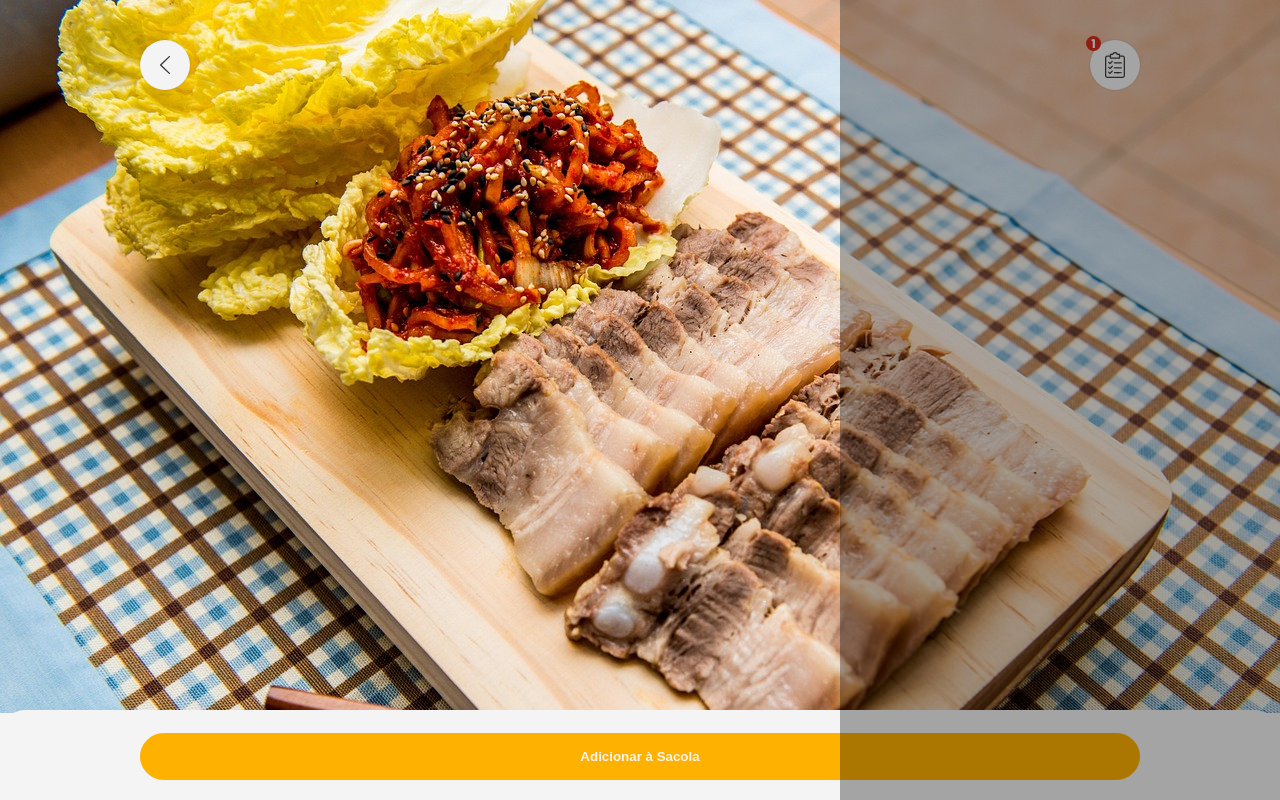
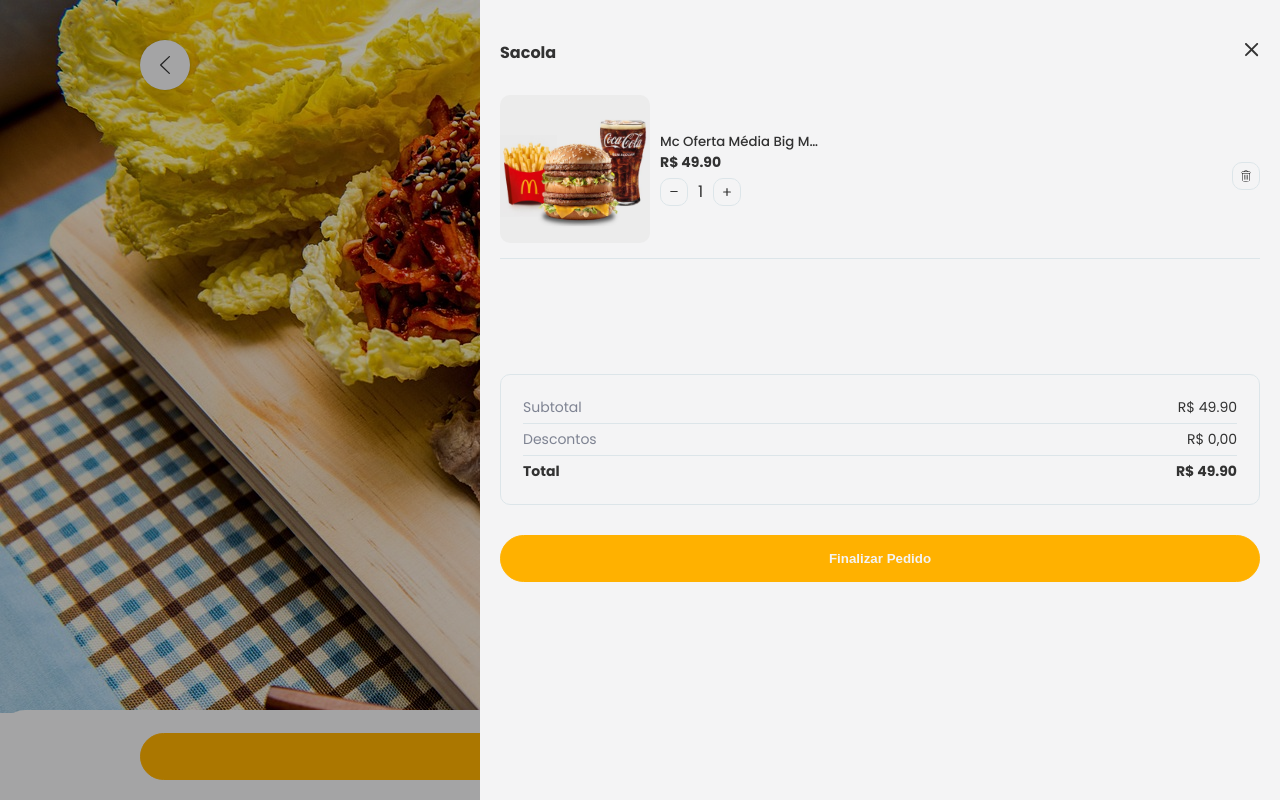
Before and after one commit to johnnyvasconcelos/grab-eats, a Next.js app: page /produto in a window 1280 px wide. Both pictures are taken after a click on the button "Adicionar à Sacola". Shown: the top 800 px of the page. Built offline with nearby package versions, Linux system fonts and the light colour scheme.

Commit message:
ajustes front-end

```diff
--- a/components/Bag.js
+++ b/components/Bag.js
@@ -1,25 +1,35 @@
 import BagItem from "./BagItem";
-const Bag = () => {
+const Bag = ({ openBag, setOpenBag, bagItems, setBagItems }) => {
+  const handleRemoveItem = (id) => {
+    setBagItems((prevItems) => prevItems.filter((item) => item.id !== id));
+  };
+  const totalPrice = bagItems.reduce((acc, item) => acc + item.price, 0);
+
   return (
-    <>
-      <aside className="bag">
+    <aside className={openBag ? `bag active` : `bag`}>
       <div className="container__bag">
         <div className="bag__title flex">
           <h4>Sacola</h4>
-            <span className="close-icon">
+          <span className="close-icon" onClick={() => setOpenBag(false)}>
             <img src="/images/close.svg" alt="close icon svg" />
           </span>
         </div>
         <div className="bag__items">
-            <BagItem />
-            <BagItem />
+          {bagItems.map((item) => (
+            <BagItem
+              key={item.id}
+              id={item.id}
+              price={item.price}
+              onRemove={handleRemoveItem}
+            />
+          ))}
         </div>
         <div className="bag__footer">
           <table className="bag__info">
             <tbody>
               <tr className="flex">
                 <td>Subtotal</td>
-                  <td class="total">R$ 39,90</td>
+                <td className="total">R$ {totalPrice.toFixed(2)}</td>
               </tr>
               <tr className="flex">
                 <td>Descontos</td>
@@ -30,17 +40,15 @@ const Bag = () => {
                   <strong>Total</strong>
                 </td>
                 <td>
-                    <strong>R$ 39,90</strong>
+                  <strong>R$ {totalPrice.toFixed(2)}</strong>
                 </td>
               </tr>
             </tbody>
           </table>
-            <button class="btn order-btn">Finalizar Pedido</button>
+          <button className="btn order-btn">Finalizar Pedido</button>
         </div>
       </div>
     </aside>
-    </>
   );
 };
-
 export default Bag;
--- a/components/BagItem.js
+++ b/components/BagItem.js
@@ -1,12 +1,11 @@
-const BagItem = () => {
+const BagItem = ({ id, price, onRemove }) => {
   return (
-    <>
-      <article class="bag__item flex">
+    <article className="bag__item flex">
       <img src="/images/produto-alt.jpg" alt="produto item-sacola" />
-        <div class="bag__item--info">
+      <div className="bag__item--info">
         <h5>Mc Oferta Média Big Mac Duas Porções com Cheddar</h5>
-          <strong className="bag__price">R$ 39,90</strong>
-          <span className="remove flex">
+        <strong className="bag__price">R$ {price.toFixed(2)}</strong>
+        <span className="remove flex" onClick={() => onRemove(id)}>
           <img src="/images/trash.svg" alt="remove icon svg" />
         </span>
         <div className="selector flex">
@@ -20,7 +19,6 @@ const BagItem = () => {
         </div>
       </div>
     </article>
-    </>
   );
 };
 export default BagItem;
--- a/components/Product.js
+++ b/components/Product.js
@@ -7,8 +7,8 @@ const Product = () => {
           <div className="product__text">
             <h3 className="product__title">Macarrão Sertanejo</h3>
             <p className="product__ingredients">
-              Massa Italiana com Toque de Xibiu & Tempero Baiano do Sul, Raspa
-              Salsinha e Queijo Parmezão.
+              Massa Italiana com Tempero Baiano e Especiarias, Raspa de Limão e
+              Queijo Parmezão.
             </p>
             <div className="price">
               R$ <span>49,90</span>
--- a/pages/produto/index.js
+++ b/pages/produto/index.js
@@ -1,7 +1,15 @@
+import { useState } from "react";
 import Header from "../../components/Header";
 import Bag from "../../components/Bag";
 import PopUps from "../../components/PopUps";
 const ProductItem = () => {
+  const [openBag, setOpenBag] = useState(false);
+  const [bagItems, setBagItems] = useState([]);
+  const addToBag = () => {
+    const newItem = { id: Date.now(), price: 49.9 };
+    setBagItems((prevItems) => [...prevItems, newItem]);
+    setOpenBag(true);
+  };
   return (
     <>
       <Header background="/images/banner-produto.jpg" />
@@ -42,8 +50,9 @@ const ProductItem = () => {
           <div className="container">
             <h2>Descrição</h2>
             <p>
-              Pensa num prato gostoso, tão bão que dá até caimbra no buxo, pede
-              logo essa caceta porque tá barata! Acompanha whey protein.
+              Preparado com ingredientes selecionados para proporcionar uma
+              refeição marcante e nutritiva. Uma combinação irresistível de
+              tradição e força, ideal para quem busca sabor e energia.
             </p>
           </div>
         </section>
@@ -66,13 +75,21 @@ const ProductItem = () => {
         </section>
         <div className="footer-area">
           <div className="container">
-            <button className="add btn">Adicionar à Sacola</button>
+            <button className="add btn" onClick={addToBag}>
+              Adicionar à Sacola
+            </button>
           </div>
         </div>
       </main>
       <PopUps />
-      <Bag />
+      <Bag
+        openBag={openBag}
+        setOpenBag={setOpenBag}
+        bagItems={bagItems}
+        setBagItems={setBagItems}
+      />
     </>
   );
 };
+
 export default ProductItem;
--- a/styles/globals.css
+++ b/styles/globals.css
@@ -196,8 +196,8 @@ ol {
   font-weight: 700;
   align-items: center;
   color: var(--light);
-  top: -4px;
-  left: -4px;
+  top: -2px;
+  left: -2px;
 }
 .main__header--buttons .main__header--btn.order {
   background-color: var(--light-gray);
@@ -506,8 +506,11 @@ ol {
   z-index: 100;
   padding: 40px 0;
   overflow-y: auto;
-  transition: 0.3s all ease-in-out;
-  right: -105svh;
+  right: -105svw;
+  transition: 0.5s all ease-in-out;
+}
+.bag.active {
+  right: 0;
 }
 .bag::before {
   content: "";
@@ -519,18 +522,25 @@ ol {
   height: 120%;
   background-color: var(--light);
   z-index: 0;
-  right: -105svh;
+  right: -105svw;
+  transition: 0.5s all ease-in-out;
+}
+.bag.active::before {
+  right: 0;
 }
 .bag::after {
   content: "";
   position: fixed;
-  left: 0;
   top: 0;
   width: 100svw;
   height: 120%;
   background-color: rgba(0, 0, 0, 0.33);
   z-index: -1;
-  left: 105svh;
+  left: 105svw;
+  transition: 0.5s all ease-in-out;
+}
+.bag.active::after {
+  left: 0;
 }
 .bag .container__bag {
   overflow: hidden;
@@ -546,6 +556,9 @@ ol {
 }
 .bag .container__bag .bag__title {
   justify-content: space-between;
+}
+.bag .container__bag .bag__title .close-icon {
+  cursor: pointer;
 }
 .bag .container__bag .bag__title .close-icon img {
   width: 15px;
@@ -594,6 +607,7 @@ ol {
   justify-content: center;
   border: 1px solid var(--light-gray);
   border-radius: 10px;
+  cursor: pointer;
 }
 .bag .container__bag .bag__item .remove img {
   width: 12px;
```
Lines whose indentation alone changed are shown as unchanged.
